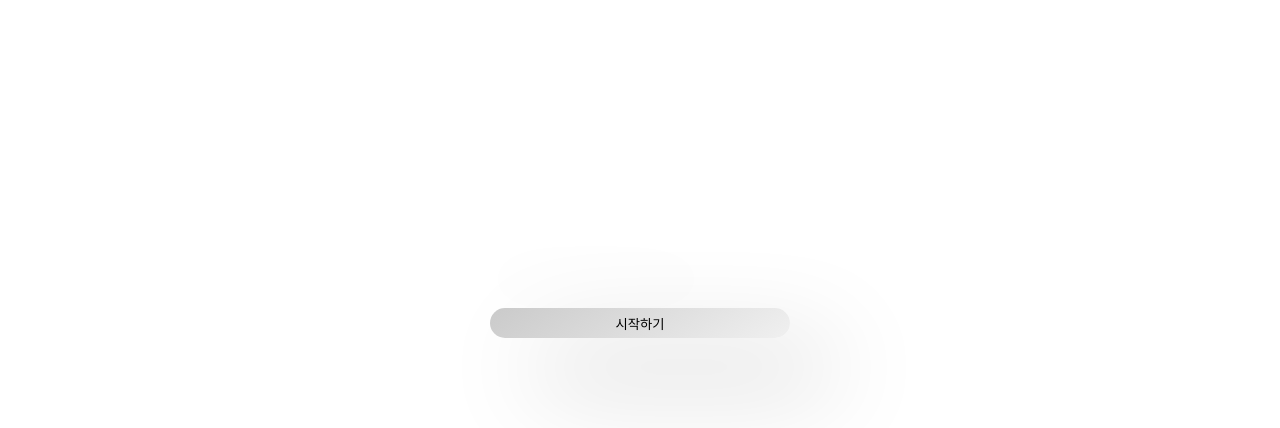
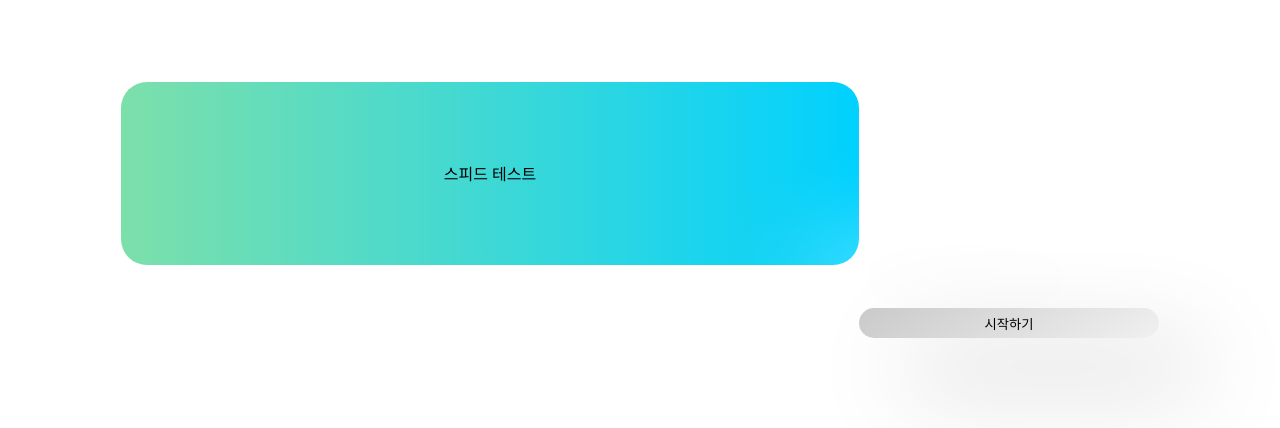
Before and after one commit to Skyline-23/checkfast, a Vue app: page /result in a window 1280 px wide. Shown: the top 428 px of the page. Built offline with nearby package versions, Linux system fonts and the light colour scheme.

Commit message:
[ADD] 결과창 평균값과 메인화면 타이틀 추가

```diff
--- a/src/views/Click.vue
+++ b/src/views/Click.vue
@@ -1,6 +1,5 @@
 <template>
   <div class="click" v-on:click="onButtonCliked">
-    {{checktime}}
   </div>
 </template>
 
--- a/src/views/Home.vue
+++ b/src/views/Home.vue
@@ -1,13 +1,19 @@
 <template>
   <div class="home">
+    <div class="title">
+      스피드 테스트
+    </div>
+    <div>
     <router-link to="/wait">
       <button class="Start-button">시작하기</button>
     </router-link>
+    </div>
   </div>
 </template>
 
 <style lang="css" scoped>
 .Start-button{
+  float: left;
   margin-top: 300px;
   width: 300px;
   height: 30px;
@@ -17,6 +23,16 @@
   box-shadow:  44px 44px 100px #c5c5c5,
   -44px -44px 100px #fbfbfb;
 }
+.title {
+  width: 738px;
+  height: 183px;
+  float: left;
+  background: linear-gradient(270deg, #00D1FF 0%, rgba(57, 207, 126, 0.66) 100%);
+  border-radius: 26px;
+  display: flex;
+  justify-content: center;
+  align-items: center;
+}
 .home{
   display: flex;
   justify-content: center;
--- a/src/views/Result.vue
+++ b/src/views/Result.vue
@@ -1,11 +1,15 @@
 <template>
     <div class="result">
         <div class="result-title">
-            Your Score
+            내 점수
         </div>
         <ResultList v-for="time, index in $root.times" :key="index" v-bind:time="time" />
+        <div class="result-average">
+            평균
+        </div>
+        <ResultList v-bind:time="$root.times.reduce((a,b) => a+b) / $root.times.length" />
         <router-link to='/'>
-            <button class="result-btn">home</button>
+            <button class="result-btn">메인화면으로 돌아가기</button>
         </router-link>
     </div>
 </template>
@@ -16,6 +20,9 @@ import ResultList from '../components/ResultList.vue';
 export default {
     name: 'Result',
     components: {ResultList},
+    beforeDestroy() {
+        this.$root.times = []
+    }
 }
 </script>
 <style lang='scss'>
@@ -35,5 +42,11 @@ export default {
         padding: 10px;
         background-color: #ddd;
     }
+    &-average {
+        padding: 10px;
+        text-align: center;
+        color: white;
+        background-color: #000000;
+    }
 }
 </style>
```
